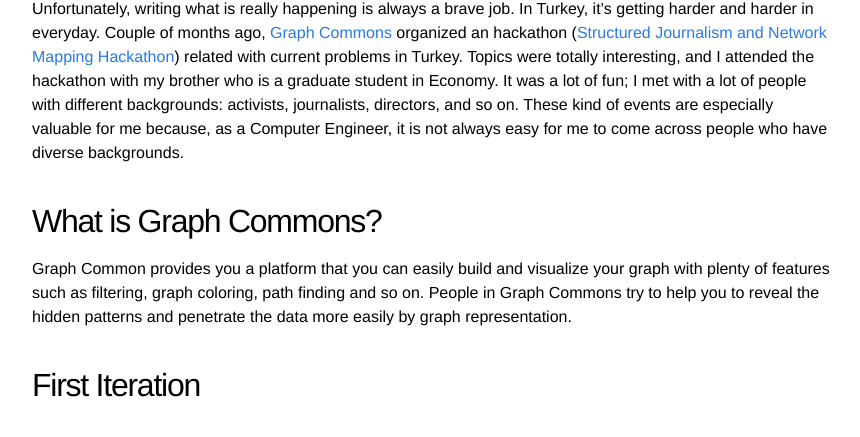
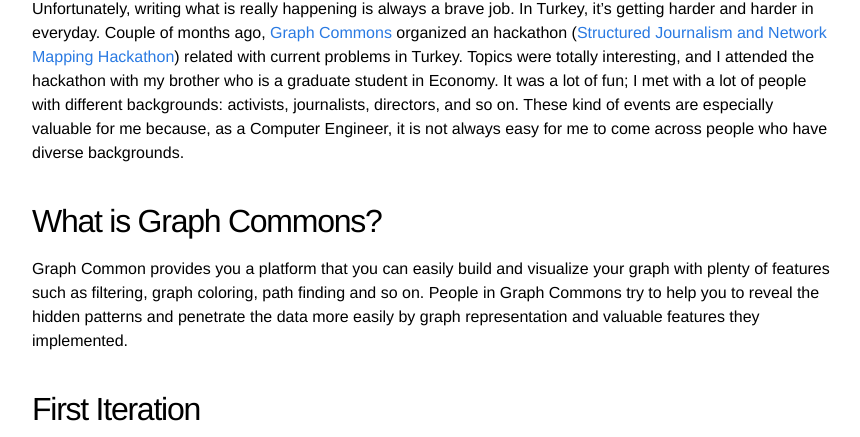
Before and after one commit to osmanbaskaya/osmanbaskaya.github.io, a Jekyll site: the page built from _posts/2016-01-12-Journalism-In-Danger.markdown, in a window 1280 px wide and 900 px high, scrolled down 393 px, cut to the strip 0-437 px from the top of the window. Shown: the whole strip, without its empty margins (208-1068 px from the left). Built offline with Jekyll 4.4.1, drawn with Linux system fonts in a browser that asks for light colours; Markdown is read by kramdown in place of the engine named in the settings; comment, search, counter and statistics services are not loaded.

Commit message:
title changed

```diff
--- a/_posts/2016-01-12-Journalism-In-Danger.markdown
+++ b/_posts/2016-01-12-Journalism-In-Danger.markdown
@@ -13,7 +13,7 @@ Unfortunately, writing what is really happening is always a brave job. In Turkey
 
 ## What is Graph Commons?
 
-Graph Common provides you a platform that you can easily build and visualize your graph with plenty of features such as filtering, graph coloring, path finding and so on. People in Graph Commons try to help you to reveal the hidden patterns and penetrate the data more easily by graph representation.
+Graph Common provides you a platform that you can easily build and visualize your graph with plenty of features such as filtering, graph coloring, path finding and so on. People in Graph Commons try to help you to reveal the hidden patterns and penetrate the data more easily by graph representation and valuable features they implemented.
 
 ## First Iteration
 
```
